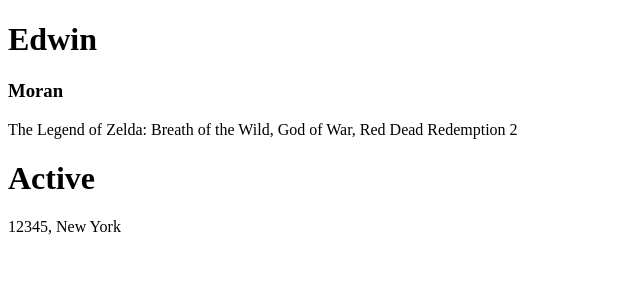
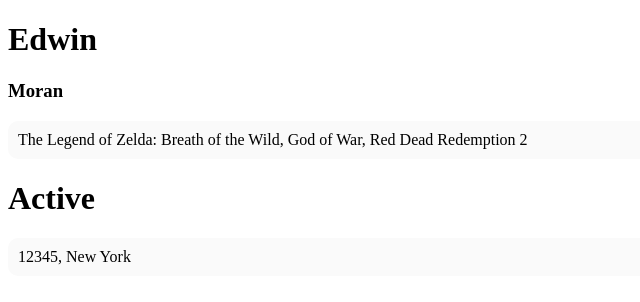
Before and after one commit to EdwinAlexanderBernardinoMoran/react, a React (Vite) app in the folder first-steps/: page / in a window 1280 px wide. Shown: the top 302 px of the page, without its empty margins (0-640 px from the left). Built offline with nearby package versions, Linux system fonts and the light colour scheme.

Commit message:
s4 - Estilos CSS

```diff
--- a/first-steps/src/MyAwosemeApp.tsx
+++ b/first-steps/src/MyAwosemeApp.tsx
@@ -1,3 +1,5 @@
+import type { CSSProperties } from "react";
+
 const firstName = 'Edwin';
 const lastName = 'Moran';
 const isActive = true;
@@ -13,16 +15,29 @@
     'Red Dead Redemption 2'
 ];
 
+const myStyles: CSSProperties = {
+    backgroundColor: '#fafafa',
+    borderRadius: 10,
+    padding: 10,
+    marginTop: 10,
+}
+
 export function MyAwosemeApp() {
     return (
         <>
             <h1>{firstName}</h1>
             <h3>{lastName}</h3>
 
-            <p>{favoriteGames.join(', ')}</p>
+            <p style={myStyles}>{favoriteGames.join(', ')}</p>
 
             <h1>{isActive ? 'Active' : 'Inactive'}</h1>
-            <p>{address.zipCode}, {address.city}</p>
+            <p
+                style={{
+                    backgroundColor: '#fafafa',
+                    borderRadius: 10,
+                    padding: 10,
+                }}
+            >{address.zipCode}, {address.city}</p>
         </>
     )
 }
```
Also changed, not shown: 1 other file (tests, documents, lock files or other folders).
